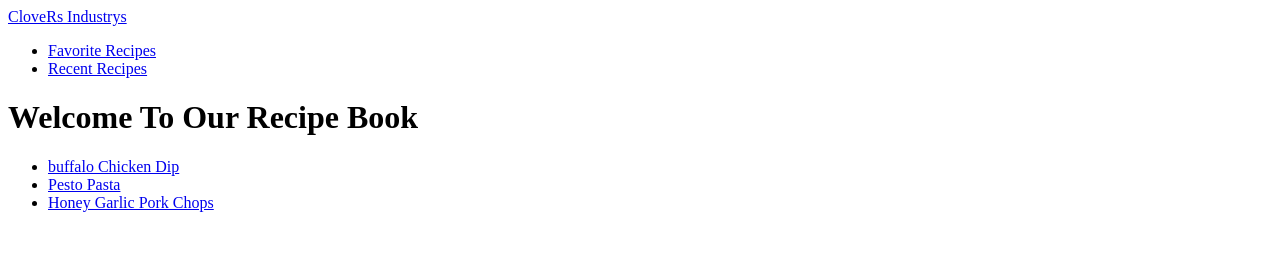
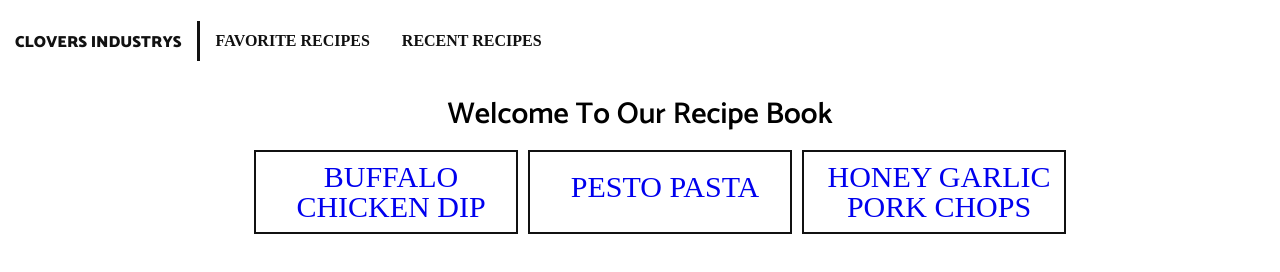
Before and after one commit to CloveRs212/odin-recipes, a plain HTML site: page index.html in a window 1280 px wide. Drawn offline with Linux system fonts and the light colour scheme.

Commit message:
CSS customization for front page

```diff
--- a/index.html
+++ b/index.html
@@ -6,6 +6,10 @@
   <meta http-equiv="X-UA-Compatible" content="IE=edge">
   <meta name="viewport" content="width=device-width, initial-scale=1.0">
   <title>Odin Recipes Project</title>
+  <link rel="stylesheet" href="/styles.css">
+  <link rel="preconnect" href="https://fonts.googleapis.com">
+  <link rel="preconnect" href="https://fonts.gstatic.com" crossorigin>
+  <link href="https://fonts.googleapis.com/css2?family=Catamaran:wght@100;200;300;400;500;600;700;800;900&display=swap" rel="stylesheet">
 </head>
 <body>
 
@@ -20,15 +24,24 @@
         </nav>
       </header>
 <!-- Core Content -->
-      <main>
-        <h1 class="body-title">Welcome To Our Recipe Book</h1>
-        <div class="body-recipe">
-          <ul>
-          <li><a href="/odin-recipes/recipes/lasagna.html">buffalo Chicken Dip</a></li>
-          <li><a href="/odin-recipes/recipes/pesto-pasta.html">Pesto Pasta</a></li>
-          <li><a href="/odin-recipes/recipes/honey-garlic-pork.html">Honey Garlic Pork Chops</a></li>
-          </ul>
-        </div>
+      <main class="index-content">
+        <section class="index-body">
+          <div class="wrapper">
+            <h1 class="index-title">Welcome To Our Recipe Book</h1>
+              <div class="index-recipe">
+                <ul>
+                <li class="index-recipe1"><a href="/odin-recipes/recipes/lasagna.html">buffalo Chicken Dip</a></li>
+                <li class="index-recipe2"><a href="/odin-recipes/recipes/pesto-pasta.html">Pesto Pasta</a></li>
+                <li class="index-recipe3"><a href="/odin-recipes/recipes/honey-garlic-pork.html">Honey Garlic Pork Chops</a></li>
+                </ul>
+              </div>
+          </div>
+        </section>
       </main>
+
+      <footer class="index-footer">
+        <div>Temp</div>
+      </footer>
+
 </body>
 </html>
--- a/styles.css
+++ b/styles.css
@@ -0,0 +1,187 @@
+/* Reset Code*/
+html, body, div, span, applet, object, iframe,
+h1, h2, h3, h4, h5, h6, p, blockquote, pre,
+a, abbr, acronym, address, big, cite, code,
+del, dfn, em, img, ins, kbd, q, s, samp,
+small, strike, strong, sub, sup, tt, var,
+b, u, i, center,
+dl, dt, dd, ol, ul, li,
+fieldset, form, label, legend,
+table, caption, tbody, tfoot, thead, tr, th, td,
+article, aside, canvas, details, embed,
+figure, figcaption, footer, header, hgroup,
+menu, nav, output, ruby, section, summary,
+time, mark, audio, video {
+	margin: 0;
+	padding: 0;
+	border: 0;
+	font-size: 100%;
+	font: inherit;
+	vertical-align: baseline;
+}
+/* HTML5 display-role reset for older browsers */
+article, aside, details, figcaption, figure,
+footer, header, hgroup, menu, nav, section {
+	display: block;
+}
+body {
+	line-height: 1;
+}
+ol, ul {
+	list-style: none;
+}
+blockquote, q {
+	quotes: none;
+}
+blockquote:before, blockquote:after,
+q:before, q:after {
+	content: '';
+	content: none;
+}
+table {
+	border-collapse: collapse;
+	border-spacing: 0;
+}
+
+
+/**** Sites CSS ****/
+/* Index Code */
+
+* {
+  text-decoration: none;
+}
+
+.header {
+  position: fixed;
+  display: flex;
+  flex-direction: row;
+  top: 0;
+  right: 0;
+  left: 0;
+  background-color: #fff;
+  width: 100%;
+  height: 80px;
+}
+
+header .header-brand {
+  font-family: catamaran;
+  font-size: 24 px;
+  font-weight: 900;
+  color: #111;
+  text-transform: uppercase;
+  display: block;
+  margin: 21px 0;
+  padding: 20px 15px;
+  line-height: 3px;
+  border-right: 3px solid #111;
+}
+
+header nav ul {
+  width: fit-content;
+  display: flex;
+  margin: 0 auto;
+  color: #111;
+}
+
+header nav ul li {
+  display: flex;
+  list-style: none;
+  padding: 0 16px;
+}
+
+header nav ul li a {
+  font-size: 16 px;
+  font-weight: 550;
+  color: #111;
+  text-transform: uppercase;
+  margin: 20px 0;
+  line-height: 41px;
+}
+
+.index-content {
+  display: flex;
+  overflow: hidden;
+  font-size: 30px;
+}
+
+.index-body {
+  position: absolute;
+  top: 100px;
+  bottom: 40px;
+  width: 100%;
+ }
+
+
+.index-title {
+  font-family: catamaran;
+  font-weight: 600;
+  text-align: center;
+}
+
+.index-recipe {
+  display: flex;
+  justify-content: center;
+  list-style: none;
+  color: #111;
+  text-transform: uppercase;
+  width: 100%;
+  height: fit-content;
+  padding: 20px;
+}
+
+.index-recipe ul {
+  display: flex;
+  flex-direction: row;
+}
+
+.index-recipe1 {
+  display: flex;
+  border: 2px solid #111;
+  width: 250px;
+  padding: 10px 0px 10px 10px;
+  text-align: center;
+  margin: 0px 10px 10px 0px;
+}
+
+.index-recipe2 {
+  border: 2px solid #111;
+  width: 250px;
+  padding: 10px 0px 10px 10px;
+  padding-top: 20px;
+  text-align: center;
+  margin: 0px 10px 10px 0px;
+}
+
+.index-recipe2 a {
+  height: 40px;
+}
+
+.index-recipe3 {
+  border: 2px solid #111;
+  width: 250px;
+  padding: 10px 0px 10px 10px;
+  text-align: center;
+  margin-bottom: 10px;
+}
+
+.index-footer {
+  display: none;
+  height: 40px;
+  position: absolute;
+  bottom: 0;
+  width: 100%;
+}
+
+
+
+
+
+
+@media only screen and (min-width: 1000px) {
+  .wrapper {
+    width: 1000px;
+    margin: 0 auto;
+  }
+
+
+}
```
